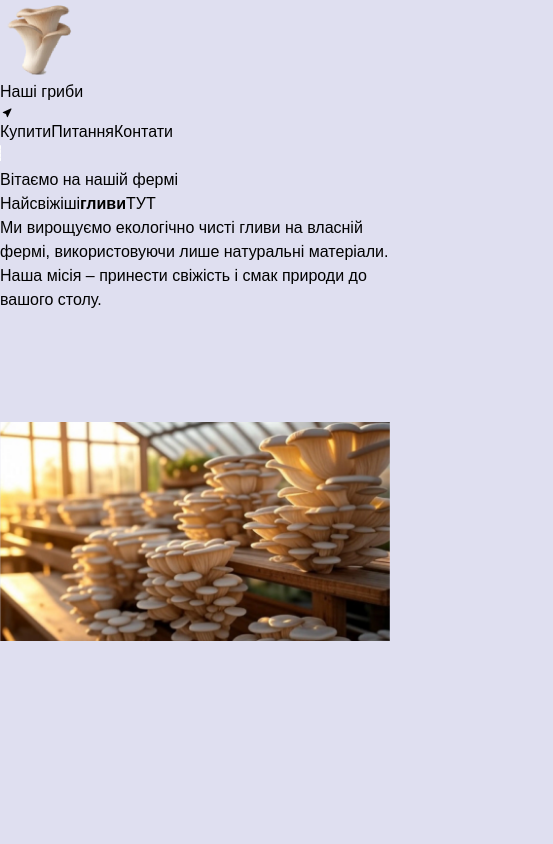
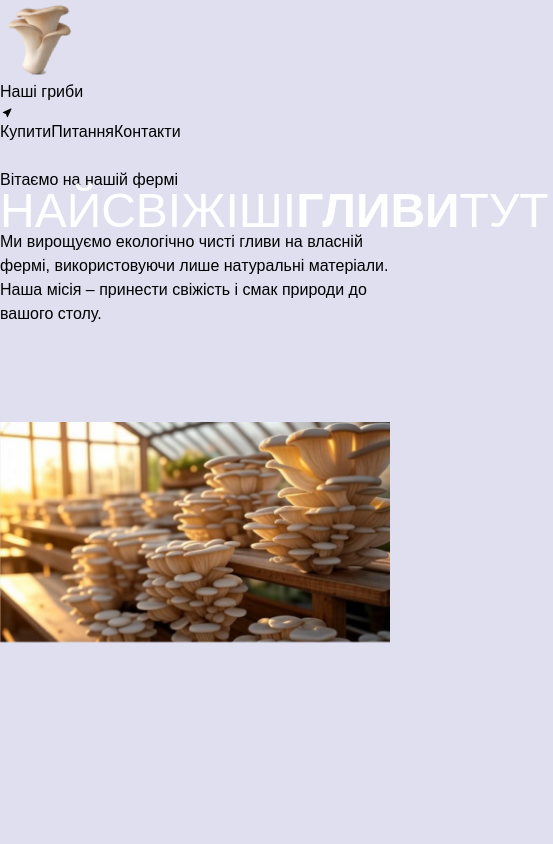
Before and after one commit to O-Kornilova/Gluva, a React (Vite) app: page / in a window 390 px wide. Shown: the top 844 px of the page, 553 px wide, since content can reach past the window. Built offline with nearby package versions, Linux system fonts and the light colour scheme; a web font is replaced by a local one.

Commit message:
update landing page

```diff
--- a/src/components/Navbar.jsx
+++ b/src/components/Navbar.jsx
@@ -4,7 +4,7 @@ import { TiLocationArrow } from 'react-icons/ti'
 import { useWindowScroll } from 'react-use'
 import gsap from 'gsap'
 
-const navItems = ['Купити', 'Питання', 'Контати']
+const navItems = ['Купити', 'Питання', 'Контакти']
 
 const Navbar = () => {
   const [isAudioPlaying, setisAudioPlaying] = useState(false)
--- a/src/index.css
+++ b/src/index.css
@@ -44,11 +44,11 @@ body {
   }
 
   .nav-hover-btn {
-    @apply relative ms-10 font-general text-xs uppercase text-blue-50 after:absolute after:-bottom-0.5 after:left-0 after:h-[2px] after:w-full after:origin-bottom-right after:scale-x-0 after:bg-neutral-800 after:transition-transform after:duration-300 after:ease-[cubic-bezier(0.65_0.05_0.36_1)] hover:after:origin-bottom-left hover:after:scale-x-100 dark:after:bg-white cursor-pointer;
+    @apply relative ms-3 sm:ms-10 font-general text-xs uppercase text-blue-50 after:absolute after:-bottom-0.5 after:left-0 after:h-[2px] after:w-full after:origin-bottom-right after:scale-x-0 after:bg-neutral-800 after:transition-transform after:duration-300 after:ease-[cubic-bezier(0.65_0.05_0.36_1)] hover:after:origin-bottom-left hover:after:scale-x-100 dark:after:bg-white cursor-pointer;
   }
 
   .floating-nav {
-    @apply bg-black rounded-lg border;
+    @apply bg-black rounded-lg border px-2 sm:px-4;
   }
 
   .absolute-center {
@@ -69,19 +69,19 @@ body {
   }
 
   .hero-heading {
-    @apply uppercase font-zentry font-black text-5xl sm:right-10 sm:text-7xl md:text-9xl lg:text-[12rem];
+    @apply uppercase font-zentry font-black text-4xl sm:text-5xl sm:right-10 md:text-7xl lg:text-9xl xl:text-[12rem];
   }
 
   .about-subtext {
-    @apply absolute bottom-[-80dvh] left-1/2 w-full max-w-96 -translate-x-1/2 text-center font-circular-web text-lg md:max-w-[34rem];
+    @apply absolute bottom-[-80dvh] left-1/2 w-full max-w-80 sm:max-w-96 -translate-x-1/2 text-center font-circular-web text-base sm:text-lg md:max-w-[34rem] px-4 sm:px-0;
   }
 
   .about-image {
-    @apply absolute left-1/2 top-0 z-20 h-[60vh] w-96 origin-center -translate-x-1/2 overflow-hidden rounded-3xl md:w-[30vw];
+    @apply absolute left-1/2 top-0 z-20 h-[50vh] sm:h-[60vh] w-80 sm:w-96 origin-center -translate-x-1/2 overflow-hidden rounded-3xl md:w-[30vw];
   }
 
   .animated-title {
-    @apply flex flex-col gap-1 text-7xl uppercase leading-[.8] text-white sm:px-32 md:text-[6rem];
+    @apply flex flex-col gap-1 text-4xl sm:text-5xl md:text-7xl uppercase leading-[.8] text-white px-4 sm:px-8 md:px-32 lg:text-[6rem];
   }
 
   .animated-word {
@@ -92,34 +92,34 @@ body {
   }
 
   .bento-tilt_1 {
-    @apply relative border-hsla col-span-2 overflow-hidden rounded-md transition-transform duration-300 ease-out;
+    @apply relative border-hsla col-span-2 md:col-span-1 overflow-hidden rounded-md transition-transform duration-300 ease-out;
   }
 
   .bento-tilt_2 {
-    @apply relative col-span-1 row-span-1 overflow-hidden rounded-md transition-transform duration-300 ease-out;
+    @apply relative col-span-2 sm:col-span-1 row-span-1 overflow-hidden rounded-md transition-transform duration-300 ease-out;
   }
 
   .bento-title {
-    @apply uppercase md:text-6xl text-4xl font-black font-zentry;
+    @apply uppercase text-2xl sm:text-3xl md:text-4xl lg:text-6xl font-black font-zentry leading-tight;
   }
 
   .story-img-container {
-    @apply relative md:h-dvh h-[90vh] w-full;
+    @apply relative h-[70vh] sm:h-[80vh] md:h-[90vh] lg:h-dvh w-full;
     filter: url('#flt_tag');
   }
 
   .story-img-mask {
-    @apply absolute left-0 top-0 size-full overflow-hidden md:left-[20%] md:top-[-10%] md:size-4/5;
+    @apply absolute left-0 top-0 size-full overflow-hidden sm:left-[10%] md:left-[20%] sm:top-[-5%] md:top-[-10%] sm:size-[90%] md:size-4/5;
     clip-path: polygon(4% 0, 83% 21%, 100% 73%, 0% 100%);
   }
 
   .story-img-content {
-    @apply absolute w-full md:h-dvh h-[50dvh] opacity-100 left-10 top-16 md:left-0 md:top-10 lg:left-[-300px] lg:top-[-100px];
+    @apply absolute w-full h-[40vh] sm:h-[45vh] md:h-[50dvh] lg:h-dvh opacity-100 left-4 sm:left-6 md:left-10 top-8 sm:top-12 md:top-16 lg:left-0 lg:top-10 xl:left-[-300px] xl:top-[-100px];
     transform: translate3d(0, 0, 0) rotateX(0) rotateY(0) rotateZ(0) scale(1);
   }
 
   .gallery-img-container {
-    @apply size-64 overflow-hidden bg-violet-300;
+    @apply size-48 sm:size-56 md:size-64 overflow-hidden bg-violet-300;
   }
 
   .gallery-img {
@@ -127,7 +127,7 @@ body {
   }
 
   .gallery-img-4 {
-    @apply sm:size-80 md:h-96 md:w-[25rem] rounded-lg;
+    @apply size-56 sm:size-64 md:size-80 lg:h-96 lg:w-[25rem] rounded-lg;
   }
 
   .sword-man-clip-path {
@@ -141,29 +141,130 @@ body {
   .contact-clip-path-2 {
     clip-path: polygon(29% 15%, 85% 30%, 50% 100%, 10% 64%);
   }
+
+  /* Додаткові мобільні стилі */
+  .mobile-padding {
+    @apply px-4 sm:px-6 md:px-8 lg:px-10;
+  }
+
+  .mobile-text {
+    @apply text-sm sm:text-base md:text-lg;
+  }
+
+  .mobile-heading {
+    @apply text-xl sm:text-2xl md:text-3xl lg:text-4xl;
+  }
+
+  .mobile-grid {
+    @apply grid-cols-1 sm:grid-cols-2 md:grid-cols-3 lg:grid-cols-4;
+  }
+
+  .mobile-flex {
+    @apply flex-col sm:flex-row;
+  }
+
+  .mobile-gap {
+    @apply gap-2 sm:gap-4 md:gap-6 lg:gap-8;
+  }
+
+  .mobile-margin {
+    @apply my-4 sm:my-6 md:my-8 lg:my-10;
+  }
+
+  .mobile-rounded {
+    @apply rounded-lg sm:rounded-xl md:rounded-2xl;
+  }
+
+  /* Спеціальні стилі для ProductCard на мобільних */
+  .product-card-mobile {
+    @apply p-3 sm:p-4 md:p-5;
+  }
+
+  .product-controls-mobile {
+    @apply flex-col sm:flex-row gap-2 sm:gap-4;
+  }
+
+  .product-button-mobile {
+    @apply w-6 h-6 sm:w-8 sm:h-8 text-sm sm:text-base;
+  }
+
+  .product-price-mobile {
+    @apply text-sm sm:text-base md:text-lg;
+  }
+
+  .product-quantity-mobile {
+    @apply text-base sm:text-lg font-bold;
+  }
+
+  .product-order-btn-mobile {
+    @apply px-4 py-2 sm:px-6 text-sm sm:text-base;
+  }
+
+  /* FAQ мобільні стилі */
+  .faq-mobile-padding {
+    @apply px-4 sm:px-6 md:px-8 lg:px-16;
+  }
+
+  .faq-question-mobile {
+    @apply text-lg sm:text-xl md:text-2xl lg:text-3xl;
+  }
+
+  .faq-answer-mobile {
+    @apply text-sm sm:text-base md:text-lg;
+  }
 }
 
-.indicator-line {
-  @apply h-1 w-px rounded-full bg-white transition-all duration-200 ease-in-out;
+/* Мобільні breakpoints для indicator-line */
+@media (max-width: 640px) {
+  .indicator-line {
+    @apply h-0.5 w-px;
+  }
+
+  .indicator-line.active {
+    animation: indicator-line-mobile 0.5s ease infinite;
+    animation-delay: calc(var(--animation-order) * 0.1s);
+  }
 }
 
-.indicator-line.active {
-  animation: indicator-line 0.5s ease infinite;
-  animation-delay: calc(var(--animation-order) * 0.1s);
-}
-
-@keyframes indicator-line {
+@keyframes indicator-line-mobile {
   0% {
-    height: 4px;
+    height: 2px;
     transform: translateY(-0px);
   }
   50% {
-    height: 16px;
-    transform: translateY(-4px);
+    height: 8px;
+    transform: translateY(-2px);
   }
   100% {
-    height: 4px;
+    height: 2px;
     transform: translateY(-0px);
+  }
+}
+
+/* Додаткові responsive утиліти */
+@layer utilities {
+  .responsive-container {
+    @apply container mx-auto px-4 sm:px-6 lg:px-8;
+  }
+
+  .responsive-section {
+    @apply py-8 sm:py-12 md:py-16 lg:py-20;
+  }
+
+  .responsive-card {
+    @apply p-4 sm:p-6 md:p-8 rounded-lg sm:rounded-xl;
+  }
+
+  .responsive-button {
+    @apply px-4 py-2 sm:px-6 sm:py-3 text-sm sm:text-base rounded-lg sm:rounded-xl;
+  }
+
+  .responsive-icon {
+    @apply w-4 h-4 sm:w-5 sm:h-5 md:w-6 md:h-6;
+  }
+
+  .responsive-avatar {
+    @apply w-8 h-8 sm:w-10 sm:h-10 md:w-12 md:h-12;
   }
 }
 
@@ -273,76 +374,92 @@ body {
 }
 /* Секція */
 .faq_section {
-  background: #ffd400; /* жовтий фон */
-  padding: 30px 0;
+  background: #ffd400;
+  padding: 4rem 0;
+  min-height: auto;
 }
 
 /* Контейнер */
 .nexus {
-  --total: 3;
-  /* --height: 100vh; */
-  --margin: 1.6rem;
+  --margin: 2rem;
+  --mobile-margin: 1rem;
 
-  height: calc(var(--height) * var(--total));
-  position: relative;
+  max-width: 1200px;
+  margin: 0 auto;
+  padding: 0 var(--margin);
 }
 
-/* Sticky блок */
-.nexus__sticky {
-  display: flex;
-  flex-direction: column;
-  justify-content: space-between;
-  height: 100vh;
-  position: sticky;
-  top: 0;
-  padding: var(--margin);
+/* Заголовок секції */
+.nexus__header {
+  margin-bottom: 3rem;
+}
+
+.faq-title {
+  margin: 0 !important;
+  padding: 0 !important;
+  position: static !important;
+  mix-blend-mode: normal !important;
+  z-index: auto !important;
+}
+
+.faq-title h2,
+.faq-title .animated-title {
+  font-size: clamp(2rem, 6vw, 4rem);
+  font-weight: 800;
+  color: #000 !important;
+  text-transform: uppercase;
+  text-align: left;
+  margin: 0;
+  line-height: 1.1;
+}
+
+/* Контент з питаннями */
+.nexus__content {
   width: 100%;
 }
 
-/* 🔹 AnimatedTitle зверху зліва */
-.AnimatedTitle {
-  font-size: 3rem;
-  font-weight: 800;
-  /* color: #000;  */
-  text-transform: uppercase;
-  margin: 0;
-  align-self: flex-start;
-}
-
-/* 🔹 ul у нижній третині зліва */
+/* Список питань */
 .nexusAttributes {
   margin: 0;
   padding: 0;
   list-style: none;
+  width: 100%;
+  max-width: 800px;
 
   display: flex;
   flex-direction: column;
-  gap: 2rem;
-
-  position: absolute;
-  bottom: 10%; /* нижня третина */
-  left: var(--margin);
-  width: 50%; /* можна підлаштувати */
+  gap: 1.5rem;
 }
 
 /* Елементи списку */
+.nexusItem {
+  border-bottom: 1px solid rgba(0, 0, 0, 0.1);
+  padding-bottom: 1rem;
+}
+
 .nexusItem__header {
   display: flex;
-  align-items: baseline;
+  align-items: flex-start;
   gap: 1rem;
   cursor: pointer;
-  font-weight: 600;
+  padding: 0.5rem 0;
 }
 
 .nexusItem__number {
-  font-size: 1.2rem;
+  font-size: 1rem;
   font-weight: 700;
   opacity: 0.6;
+  flex-shrink: 0;
+  width: 2rem;
 }
 
 .nexusItem__title {
-  font-size: 1.6rem;
+  font-size: clamp(1rem, 3vw, 1.4rem);
+  font-weight: 600;
+  color: #666;
   transition: color 0.3s ease;
+  line-height: 1.3;
+  flex: 1;
 }
 
 .nexusItem__content {
@@ -350,18 +467,112 @@ body {
 }
 
 .nexusItem__contentInner {
-  padding: 0.5rem 0 1rem 2.2rem;
+  padding: 0.5rem 0 0 3rem;
 }
 
 .nexusItem__description {
-  font-size: 1rem;
-  line-height: 1.4;
-  color: #111;
+  font-size: clamp(0.9rem, 2.5vw, 1rem);
+  line-height: 1.5;
+  color: #333;
+  margin: 0;
 }
 
-/* Hover для заголовка */
+/* Hover ефекти */
 .nexusItem:hover .nexusItem__title {
   color: #000;
+}
+
+/* Мобільні стилі */
+@media (max-width: 768px) {
+  .faq_section {
+    padding: 2rem 0;
+  }
+
+  .nexus {
+    padding: 0 var(--mobile-margin);
+  }
+
+  .nexus__header {
+    margin-bottom: 2rem;
+  }
+
+  .faq-title h2,
+  .faq-title .animated-title {
+    font-size: clamp(1.5rem, 8vw, 2.5rem);
+  }
+
+  .nexusAttributes {
+    gap: 1rem;
+  }
+
+  .nexusItem__header {
+    flex-direction: column;
+    gap: 0.5rem;
+    align-items: flex-start;
+  }
+
+  .nexusItem__number {
+    font-size: 0.9rem;
+    width: auto;
+  }
+
+  .nexusItem__title {
+    font-size: clamp(0.9rem, 4vw, 1.2rem);
+  }
+
+  .nexusItem__contentInner {
+    padding: 0.5rem 0 0 0;
+  }
+
+  .nexusItem__description {
+    font-size: clamp(0.8rem, 3.5vw, 0.95rem);
+  }
+}
+
+@media (max-width: 480px) {
+  .faq_section {
+    padding: 1.5rem 0;
+  }
+
+  .nexus {
+    padding: 0 0.5rem;
+  }
+
+  .nexusAttributes {
+    gap: 0.75rem;
+  }
+
+  .nexusItem__header {
+    gap: 0.25rem;
+  }
+
+  .nexusItem__title {
+    font-size: clamp(0.85rem, 4.5vw, 1.1rem);
+  }
+
+  .nexusItem__description {
+    font-size: clamp(0.75rem, 4vw, 0.9rem);
+    line-height: 1.4;
+  }
+}
+
+/* Стилі для великих екранів */
+@media (min-width: 1200px) {
+  .nexusAttributes {
+    max-width: 60%;
+  }
+
+  .nexusItem__title {
+    font-size: 1.6rem;
+  }
+
+  .nexusItem__description {
+    font-size: 1.1rem;
+  }
+
+  .nexusItem__contentInner {
+    padding: 0.75rem 0 0 3.5rem;
+  }
 }
 
 /* Mobile */
@@ -376,4 +587,7 @@ body {
     width: 100%;
     bottom: 5%;
   }
+  .animated-title {
+    @apply flex flex-col gap-1 text-5xl uppercase leading-[.8] text-white sm:px-24 md:text-[3rem];
+  }
 }
```
Also changed, not shown: src/components/Faq.jsx (+36 -43 lines), src/components/Features.jsx (+0 -18 lines).
